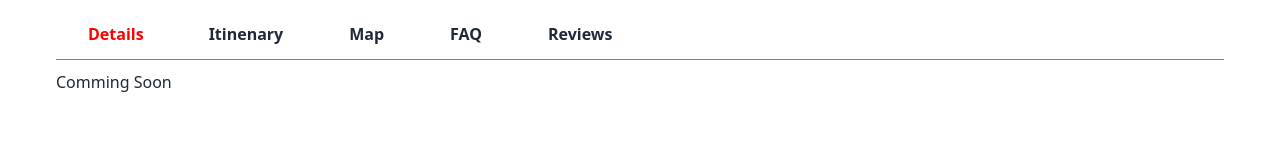
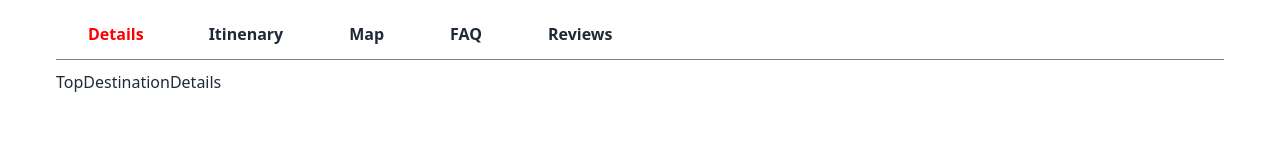
Before and after one commit to Shimul-Zahan/ExploreEase, a React (Vite) app in the folder ExploreEaseFrontent/: page /tour-details in a window 1280 px wide. Shown: the part 122-282 px from the top of the page. Built offline with nearby package versions, Linux system fonts and the light colour scheme.

Commit message:
fixed some issue

```diff
--- a/ExploreEaseFrontent/src/pages/TopDestination/ActiveTabs/ActiveTabs.jsx
+++ b/ExploreEaseFrontent/src/pages/TopDestination/ActiveTabs/ActiveTabs.jsx
@@ -2,10 +2,7 @@ import { useState } from 'react';
 import { Tab, Tabs, TabList, TabPanel } from 'react-tabs';
 import 'react-tabs/style/react-tabs.css';
 import './style.css'
-import { GiLargeDress } from "react-icons/gi";
-import { FaIdeal } from "react-icons/fa";
-import { FcTwoSmartphones } from "react-icons/fc";
-import { MdOutlineSportsBasketball } from "react-icons/md";
+import TopDestinationDetails from '../TopDestinationDetails/TopDestinationDetails';
 
 const ActiveTabs = () => {
 
@@ -36,7 +33,7 @@ const ActiveTabs = () => {
                     }
                 </TabList>
                 <TabPanel>
-                    Comming Soon
+                    <TopDestinationDetails />
                 </TabPanel>
                 <TabPanel>
                     Comming Soon
--- a/ExploreEaseFrontent/src/pages/DestinationDetails/DestinationDetails.jsx
+++ b/ExploreEaseFrontent/src/pages/TopDestination/DestinationDetails/DestinationDetails.jsx
@@ -1,6 +1,6 @@
 import React from 'react'
-import Navbabr from '../Home/Components/Navbabr'
-import ActiveTabs from '../TopDestination/ActiveTabs/ActiveTabs'
+import Navbabr from '../../Home/Components/Navbabr'
+import ActiveTabs from '../ActiveTabs/ActiveTabs'
 
 const DestinationDetails = () => {
   return (
--- /dev/null
+++ b/ExploreEaseFrontent/src/pages/TopDestination/TopDestinationDetails/TopDestinationDetails.jsx
@@ -0,0 +1,9 @@
+import React from 'react'
+
+const TopDestinationDetails = () => {
+  return (
+    <div>TopDestinationDetails</div>
+  )
+}
+
+export default TopDestinationDetails
```
Also changed, not shown: ExploreEaseFrontent/src/Router/router.jsx (+1 -6 lines).
